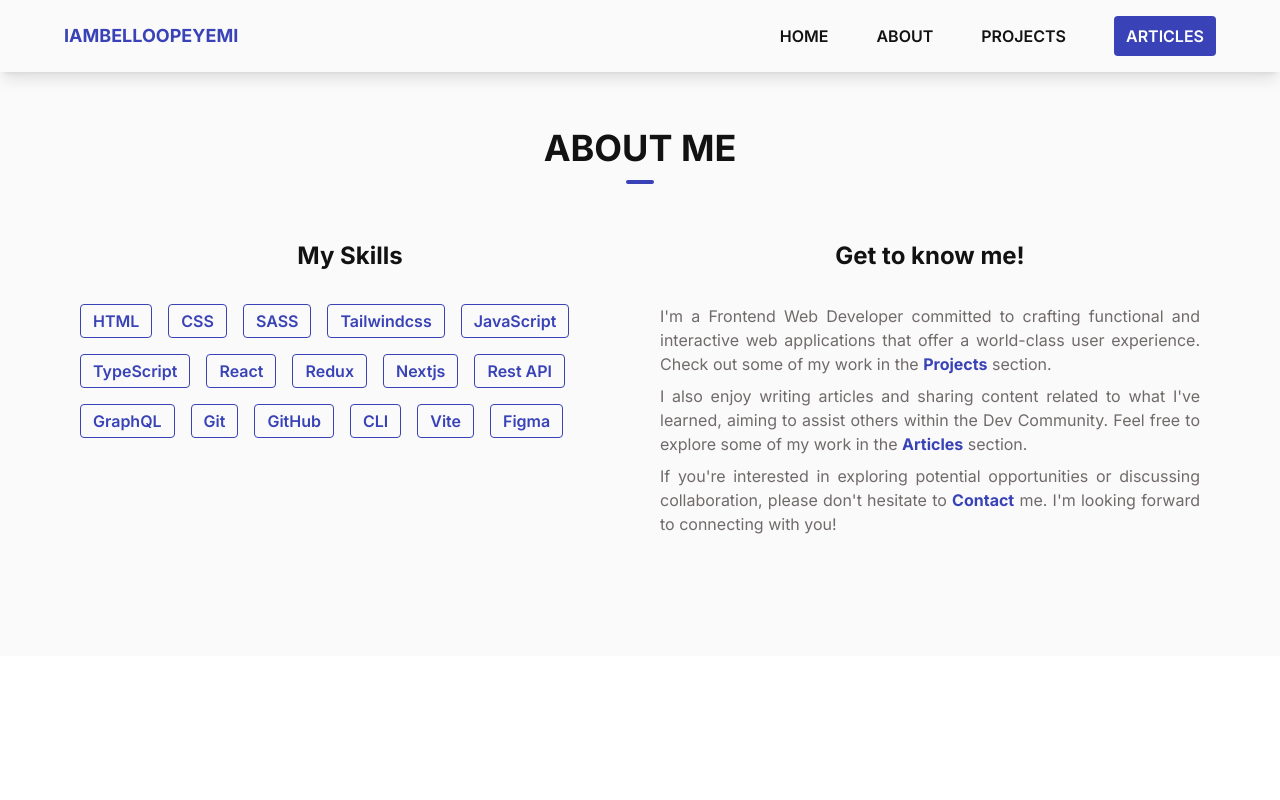
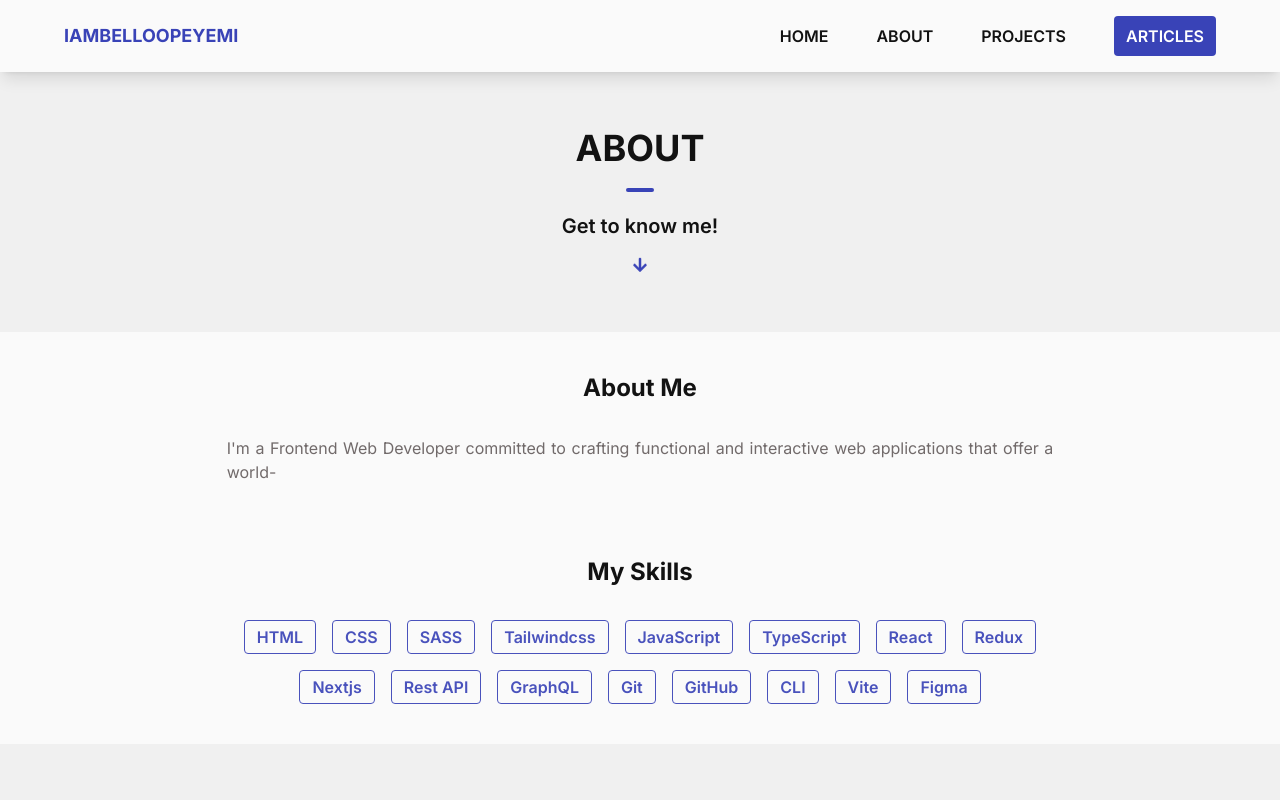
Before and after one commit to iambelloopeyemi/my-portfolio-webpage, a Next.js app: page /about in a window 1280 px wide. Shown: the top 800 px of the page. Built offline with nearby package versions, Linux system fonts and the light colour scheme.

Commit message:
refactor the about page

```diff
--- a/app/components/bio.tsx
+++ b/app/components/bio.tsx
@@ -1,26 +1,72 @@
-export default function Bio() {
+"use client";
+import { useState, useEffect, useRef } from "react";
+
+export default function Bio(): JSX.Element {
+  const [text, setText] = useState<string[]>(["", "", ""]);
+  const [charIndex, setCharIndex] = useState<number>(0);
+
+  const originalTexts: string[] = [
+    "I'm a Frontend Web Developer committed to crafting functional and interactive web applications that offer a world-class user experience. Check out some of my work in the Projects page.",
+    "I also enjoy writing articles and sharing content related to what I've learned, aiming to assist others within the Dev Community. Feel free to explore some of my work in the Articles page.",
+    "If you're interested in exploring potential opportunities or discussing collaboration, please don't hesitate to Contact me. I'm looking forward to connecting with you!",
+  ];
+
+  const originalTextsRef = useRef(originalTexts);
+
+  useEffect(() => {
+    const intervalId: NodeJS.Timeout = setInterval(() => {
+      if (charIndex < originalTextsRef.current[0].length) {
+        setText((prevText) => [
+          prevText[0] + originalTextsRef.current[0].charAt(charIndex),
+          prevText[1],
+          prevText[2],
+        ]);
+        setCharIndex((prevIndex) => prevIndex + 1);
+      } else if (
+        charIndex <
+        originalTextsRef.current[1].length + originalTextsRef.current[0].length
+      ) {
+        setText((prevText) => [
+          prevText[0],
+          prevText[1] +
+            originalTextsRef.current[1].charAt(
+              charIndex - originalTextsRef.current[0].length
+            ),
+          prevText[2],
+        ]);
+        setCharIndex((prevIndex) => prevIndex + 1);
+      } else if (
+        charIndex <
+        originalTextsRef.current[2].length +
+          originalTextsRef.current[0].length +
+          originalTextsRef.current[1].length
+      ) {
+        setText((prevText) => [
+          prevText[0],
+          prevText[1],
+          prevText[2] +
+            originalTextsRef.current[2].charAt(
+              charIndex -
+                originalTextsRef.current[0].length -
+                originalTextsRef.current[1].length
+            ),
+        ]);
+        setCharIndex((prevIndex) => prevIndex + 1);
+      } else {
+        clearInterval(intervalId);
+      }
+    }, 50);
+
+    return () => {
+      clearInterval(intervalId);
+    };
+  }, [charIndex]);
+
   return (
-    <article className="text-dim-gray text-justify leading-6 grid gap-2">
-      <p>
-        I&apos;m a Frontend Web Developer committed to crafting functional and
-        interactive web applications that offer a world-class user experience.
-        Check out some of my work in the&nbsp;
-        <strong className="text-violet-blue">Projects</strong>
-        &nbsp;section.
-      </p>
-      <p>
-        I also enjoy writing articles and sharing content related to what
-        I&apos;ve learned, aiming to assist others within the Dev Community.
-        Feel free to explore some of my work in the&nbsp;
-        <strong className="text-violet-blue">Articles</strong>
-        &nbsp;section.
-      </p>
-      <p>
-        If you&apos;re interested in exploring potential opportunities or
-        discussing collaboration, please don&apos;t hesitate to&nbsp;
-        <strong className="text-violet-blue">Contact</strong>
-        &nbsp;me. I&apos;m looking forward to connecting with you!
-      </p>
+    <article className="text-dim-gray text-justify leading-6 grid gap-4">
+      {text.map((paragraph, index: number) => (
+        <p key={index}>{paragraph}</p>
+      ))}
     </article>
   );
 }
--- a/app/components/contact.tsx
+++ b/app/components/contact.tsx
@@ -47,7 +47,7 @@ export default function Contact() {
   };
 
   return (
-    <div className="flex justify-center px-6 mb-6">
+    <div className="flex justify-center px-6 mb-12">
       <Formik
         initialValues={{
           name: "",
--- a/app/components/footer.tsx
+++ b/app/components/footer.tsx
@@ -10,7 +10,7 @@ export default function Footer(): JSX.Element {
   const currentYear: number = new Date().getFullYear();
 
   return (
-    <footer className="bg-night text-white px-3 pt-10 pb-3">
+    <footer id="contacts" className="bg-night text-white px-3 pt-10 pb-3">
       <div className="flex flex-col items-center gap-3 mb-6">
         <h6 className="uppercase text-xl sm:text-2xl font-medium">
           contact me
--- a/app/components/header.tsx
+++ b/app/components/header.tsx
@@ -49,13 +49,13 @@ export default function Header() {
         </button>
         {isOpen && (
           <ul className="sm:hidden bg-seasalt w-screen h-fit py-7 shadow-lg ease-in-out absolute top-16 right-0 flex flex-col justify-center items-center gap-5">
-            {links.map((link) => (
+            {links.map((link, index) => (
               <li key={link} onClick={() => setOpen(!isOpen)}>
                 <Link
-                  href={`/${link}`}
+                  href={`/${index === 0 ? (link = "/") : link}`}
                   className="font-semibold uppercase hover:text-violet-blue"
                 >
-                  {link}
+                  {index === 0 ? (link = "home") : link}
                 </Link>
               </li>
             ))}
--- a/app/components/skillTag.tsx
+++ b/app/components/skillTag.tsx
@@ -4,7 +4,7 @@ interface SkillTagProps {
 
 export default function SkillTag({ title }: SkillTagProps) {
   return (
-    <strong className="block px-3 py-1 border border-violet-blue rounded font-semibold text-violet-blue hover:scale-105">
+    <strong className="block px-3 py-1 border border-violet-blue rounded font-semibold text-violet-blue hover:scale-105 animate-pulse">
       {title}
     </strong>
   );
--- a/app/layout.tsx
+++ b/app/layout.tsx
@@ -14,7 +14,7 @@ export default function RootLayout({
     <html lang="en">
       <body className={`${inter.className} text-night flex flex-col`}>
         <Header />
-        <main className="grow min-h-screen">{children}</main>
+        <main className="grow">{children}</main>
         <Footer />
       </body>
     </html>
--- a/app/sections/about.tsx
+++ b/app/sections/about.tsx
@@ -1,3 +1,4 @@
+import ArrowDown from "../components/arrowDown";
 import Bio from "../components/bio";
 import SkillTag from "../components/skillTag";
 import Underline from "../components/underline";
@@ -5,20 +6,27 @@ import { skills } from "../data/skills";
 
 export default function About() {
   return (
-    <section
-      id="about"
-      className="bg-seasalt h-fit px-5 sm:px-10 md:px-16 lg:px-20 py-12 sm:py-14"
-    >
-      <header className="flex flex-col items-center gap-3 mb-10 sm:mb-14">
-        <h2 className="text-2xl sm:text-4xl font-bold uppercase">about me</h2>
+    <section className="bg-anti-flash-white h-fit py-12 sm:py-14">
+      <header className="flex flex-col items-center gap-3 sm:gap-5 mb-10 sm:mb-14">
+        <h2 className="text-2xl sm:text-4xl font-bold uppercase">about</h2>
         <Underline />
+        <h3 className="text-lg sm:text-xl font-medium sm:font-semibold text-center">
+          Get to know me!
+        </h3>
+        <ArrowDown />
       </header>
-      <div className="grid sm:grid-cols-2 gap-14 sm:gap-10 mb-16">
-        <div>
+      <div className="bg-seasalt px-5 py-10 flex flex-col items-center gap-14 sm:gap-10 mb-16">
+        <div className="flex flex-col items-center sm:w-2/3">
+          <h3 className="text-2xl text-center font-bold mb-6 sm:mb-8">
+            About Me
+          </h3>
+          <Bio />
+        </div>
+        <div className="flex flex-col items-center">
           <h3 className="text-2xl text-center font-bold mb-6 sm:mb-8">
             My Skills
           </h3>
-          <ul className="flex justify-center sm:justify-start flex-wrap gap-4">
+          <ul className="flex justify-center items-center flex-wrap gap-4 sm:w-2/3">
             {skills.map((skill) => (
               <li key={skill}>
                 <SkillTag title={skill} />
@@ -26,12 +34,6 @@ export default function About() {
             ))}
           </ul>
         </div>
-        <div>
-          <h3 className="text-2xl text-center font-bold mb-6 sm:mb-8">
-            Get to know me!
-          </h3>
-          <Bio />
-        </div>
       </div>
     </section>
   );
--- a/app/sections/hero.tsx
+++ b/app/sections/hero.tsx
@@ -5,8 +5,8 @@ import Sidebar from "../components/sidebar";
 
 export default function Hero(): JSX.Element {
   const [h1Text, setH1Text] = useState<string>("");
+  const [charIndex, setCharIndex] = useState<number>(0);
   const [showH2Text, setShowH2Text] = useState<boolean>(false);
-  const [charIndex, setCharIndex] = useState<number>(0);
 
   const originalH1Text: string = "Hey, I'm Opeyemi Bello";
 
```
